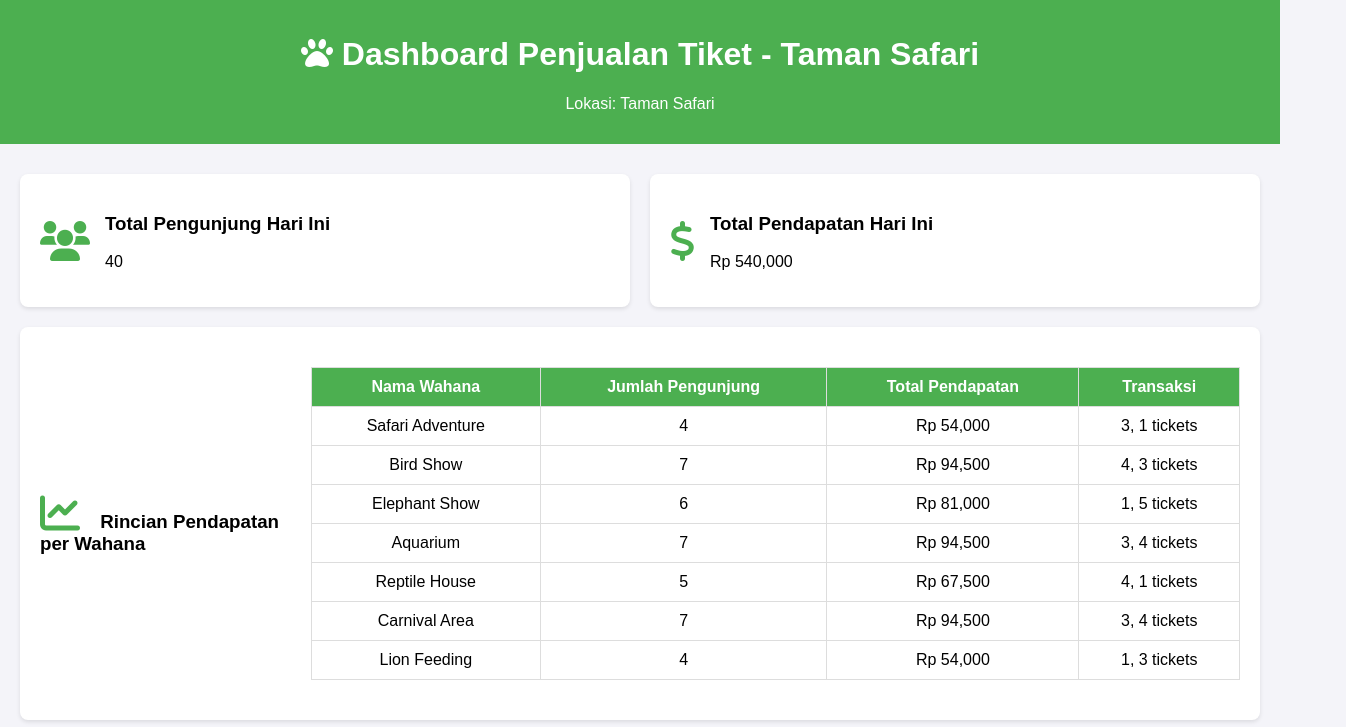
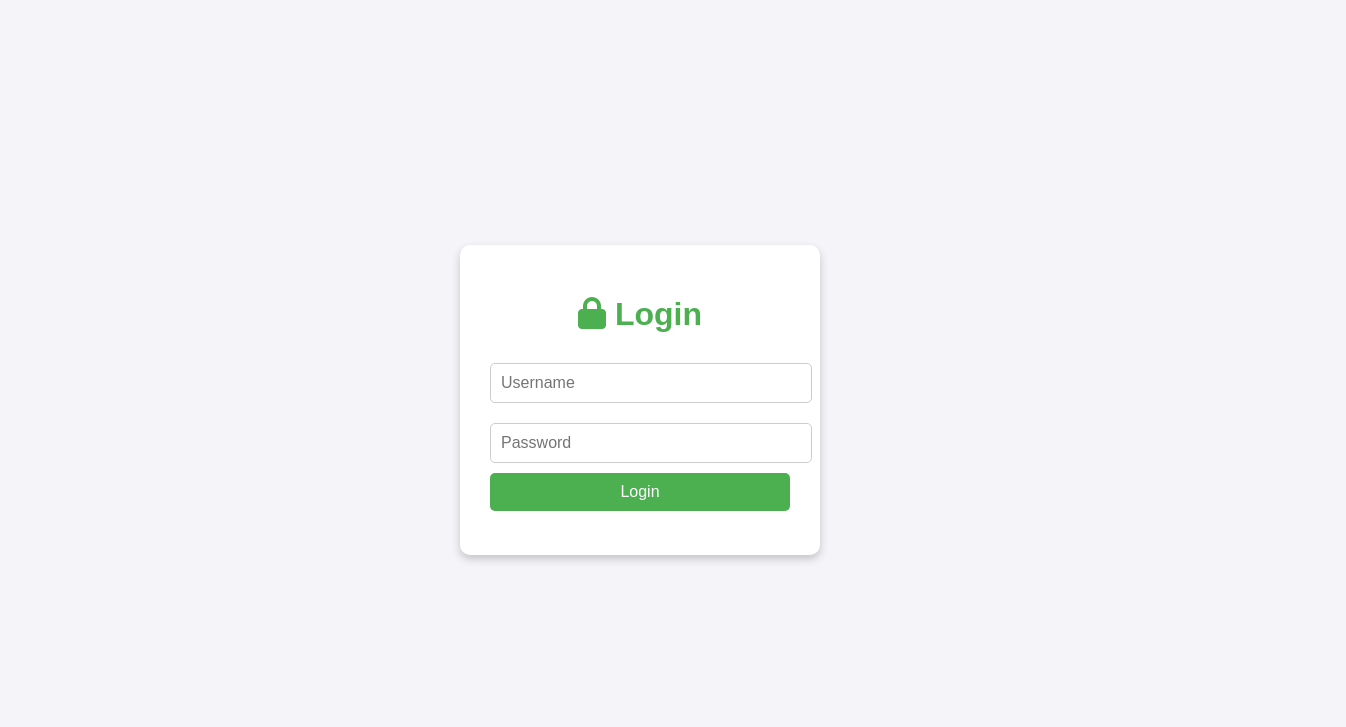
Before and after one commit to msmit-ship-it/tamansafari, a plain HTML site: page index.html in a window 1280 px wide. Shown: the top 727 px of the page, 1346 px wide, since content can reach past the window. Drawn offline with nearby package versions, Linux system fonts and the light colour scheme.

Commit message:
index.html

```diff
--- a/index.html
+++ b/index.html
@@ -3,194 +3,109 @@
 <head>
     <meta charset="UTF-8">
     <meta name="viewport" content="width=device-width, initial-scale=1.0">
-    <title>Dashboard Penjualan Tiket - Taman Safari</title>
-    <script src="https://cdn.jsdelivr.net/npm/chart.js"></script>
+    <title>Login - Dashboard Penjualan Tiket</title>
     <link href="https://cdnjs.cloudflare.com/ajax/libs/font-awesome/6.0.0-beta3/css/all.min.css" rel="stylesheet">
     <style>
         body {
             font-family: Arial, sans-serif;
             margin: 0;
             padding: 0;
+            display: flex;
+            justify-content: center;
+            align-items: center;
+            height: 100vh;
             background-color: #f4f4f9;
-            display: flex;
-            flex-direction: column;
-            min-height: 100vh;
         }
-        header {
+        .login-container {
+            background: white;
+            border-radius: 10px;
+            box-shadow: 0 4px 8px rgba(0, 0, 0, 0.2);
+            padding: 30px;
+            width: 300px;
+            text-align: center;
+        }
+        .login-container h1 {
+            margin-bottom: 20px;
+            color: #4CAF50;
+        }
+        .login-container input {
+            width: 100%;
+            padding: 10px;
+            margin: 10px 0;
+            border: 1px solid #ccc;
+            border-radius: 5px;
+            font-size: 16px;
+        }
+        .login-container button {
+            width: 100%;
+            padding: 10px;
             background-color: #4CAF50;
             color: white;
-            padding: 15px 20px;
-            text-align: center;
+            border: none;
+            border-radius: 5px;
+            font-size: 16px;
+            cursor: pointer;
         }
-        .container {
-            flex: 1;
-            padding: 20px;
+        .login-container button:hover {
+            background-color: #45a049;
         }
-        .card {
-            background: white;
-            border-radius: 8px;
-            padding: 20px;
-            margin: 10px 0;
-            box-shadow: 0 2px 4px rgba(0, 0, 0, 0.1);
-            display: flex;
-            align-items: center;
+        .error-message {
+            color: red;
+            font-size: 14px;
+            margin-top: 10px;
         }
-        .card i {
-            font-size: 40px;
-            margin-right: 15px;
-            color: #4CAF50;
-        }
-        .grid {
-            display: grid;
-            grid-template-columns: repeat(auto-fit, minmax(300px, 1fr));
-            gap: 20px;
-        }
-        table {
-            width: 100%;
-            border-collapse: collapse;
-            margin: 20px 0;
-        }
-        table th, table td {
-            border: 1px solid #ddd;
-            padding: 10px;
-            text-align: center;
-        }
-        table th {
-            background-color: #4CAF50;
-            color: white;
-        }
-        canvas {
-            margin: 20px 0;
-        }
-        footer {
-            background-color: #4CAF50;
-            color: white;
-            text-align: center;
-            padding: 10px;
-            margin-top: 20px;
+        /* Dashboard Styling */
+        #dashboard {
+            display: none;
+            flex-direction: column;
+            height: 100vh;
         }
     </style>
 </head>
 <body>
-    <header>
-        <h1><i class="fas fa-paw"></i> Dashboard Penjualan Tiket - Taman Safari</h1>
-        <p>Lokasi: Taman Safari</p>
-    </header>
+    <!-- Login Page -->
+    <div class="login-container" id="loginPage">
+        <h1><i class="fas fa-lock"></i> Login</h1>
+        <form id="loginForm">
+            <input type="text" id="username" placeholder="Username" required>
+            <input type="password" id="password" placeholder="Password" required>
+            <button type="submit">Login</button>
+            <p class="error-message" id="errorMessage"></p>
+        </form>
+    </div>
 
-    <div class="container">
-        <!-- Summary Section -->
-        <div class="grid">
-            <div class="card">
-                <i class="fas fa-users"></i>
-                <div>
-                    <h3>Total Pengunjung Hari Ini</h3>
-                    <p id="totalVisitors">0</p>
-                </div>
-            </div>
-            <div class="card">
-                <i class="fas fa-dollar-sign"></i>
-                <div>
-                    <h3>Total Pendapatan Hari Ini</h3>
-                    <p id="totalRevenue">Rp 0</p>
-                </div>
-            </div>
-        </div>
-
-        <!-- Rincian Pendapatan -->
-        <div class="card">
-            <h3><i class="fas fa-chart-line"></i> Rincian Pendapatan per Wahana</h3>
-            <table>
-                <thead>
-                    <tr>
-                        <th>Nama Wahana</th>
-                        <th>Jumlah Pengunjung</th>
-                        <th>Total Pendapatan</th>
-                        <th>Transaksi</th>
-                    </tr>
-                </thead>
-                <tbody id="wahanaData">
-                    <!-- Dynamic data will be injected here -->
-                </tbody>
-            </table>
-        </div>
-
-        <!-- Grafik Pendapatan -->
-        <div class="card">
-            <h3><i class="fas fa-chart-bar"></i> Grafik Pendapatan Harian</h3>
-            <canvas id="dailyRevenueChart"></canvas>
+    <!-- Dashboard -->
+    <div id="dashboard">
+        <header>
+            <h1><i class="fas fa-paw"></i> Dashboard Penjualan Tiket - Taman Safari</h1>
+        </header>
+        <div class="container">
+            <h2>Selamat datang di Dashboard Penjualan Tiket</h2>
+            <p>Isi konten dashboard di sini...</p>
         </div>
     </div>
 
-    <footer>
-        <p>Dibuat oleh Yoel Liem © 2024</p>
-    </footer>
+    <script>
+        // Dummy Login Credentials
+        const validCredentials = {
+            username: "admin",
+            password: "12345"
+        };
 
-    <script>
-        // Constants
-        const ticketPrice = 13500;
-        const wahanaList = ["Safari Adventure", "Bird Show", "Elephant Show", "Aquarium", "Reptile House", "Carnival Area", "Lion Feeding"];
-        const transactionPerWahana = 2;
+        // Login Form Handling
+        document.getElementById("loginForm").addEventListener("submit", function(event) {
+            event.preventDefault();
+            const username = document.getElementById("username").value;
+            const password = document.getElementById("password").value;
+            const errorMessage = document.getElementById("errorMessage");
 
-        // Generate random transactions for each wahana
-        const wahanaData = wahanaList.map(wahana => {
-            const transactions = Array.from({ length: transactionPerWahana }, () => Math.floor(Math.random() * 5 + 1)); // 1 to 5 tickets per transaction
-            const totalTickets = transactions.reduce((sum, value) => sum + value, 0);
-            const totalRevenue = totalTickets * ticketPrice;
-
-            return {
-                name: wahana,
-                totalTickets,
-                totalRevenue,
-                transactions
-            };
-        });
-
-        // Calculate Totals
-        const totalVisitors = wahanaData.reduce((sum, wahana) => sum + wahana.totalTickets, 0);
-        const totalRevenue = wahanaData.reduce((sum, wahana) => sum + wahana.totalRevenue, 0);
-
-        // Populate Summary
-        document.getElementById('totalVisitors').innerText = totalVisitors.toLocaleString();
-        document.getElementById('totalRevenue').innerText = `Rp ${totalRevenue.toLocaleString()}`;
-
-        // Populate Wahana Table
-        const wahanaTable = document.getElementById('wahanaData');
-        wahanaData.forEach(wahana => {
-            const row = `
-                <tr>
-                    <td>${wahana.name}</td>
-                    <td>${wahana.totalTickets}</td>
-                    <td>Rp ${wahana.totalRevenue.toLocaleString()}</td>
-                    <td>${wahana.transactions.join(", ")} tickets</td>
-                </tr>
-            `;
-            wahanaTable.innerHTML += row;
-        });
-
-        // Generate Daily Revenue Chart
-        const ctx = document.getElementById('dailyRevenueChart').getContext('2d');
-        new Chart(ctx, {
-            type: 'bar',
-            data: {
-                labels: wahanaList,
-                datasets: [{
-                    label: 'Pendapatan Harian (Rp)',
-                    data: wahanaData.map(wahana => wahana.totalRevenue),
-                    backgroundColor: 'rgba(75, 192, 192, 0.2)',
-                    borderColor: 'rgba(75, 192, 192, 1)',
-                    borderWidth: 1
-                }]
-            },
-            options: {
-                responsive: true,
-                scales: {
-                    y: {
-                        beginAtZero: true,
-                        ticks: {
-                            callback: value => `Rp ${value.toLocaleString()}`
-                        }
-                    }
-                }
+            if (username === validCredentials.username && password === validCredentials.password) {
+                // Hide Login Page and Show Dashboard
+                document.getElementById("loginPage").style.display = "none";
+                document.getElementById("dashboard").style.display = "flex";
+            } else {
+                // Show Error Message
+                errorMessage.textContent = "Username atau Password salah!";
             }
         });
     </script>
```
